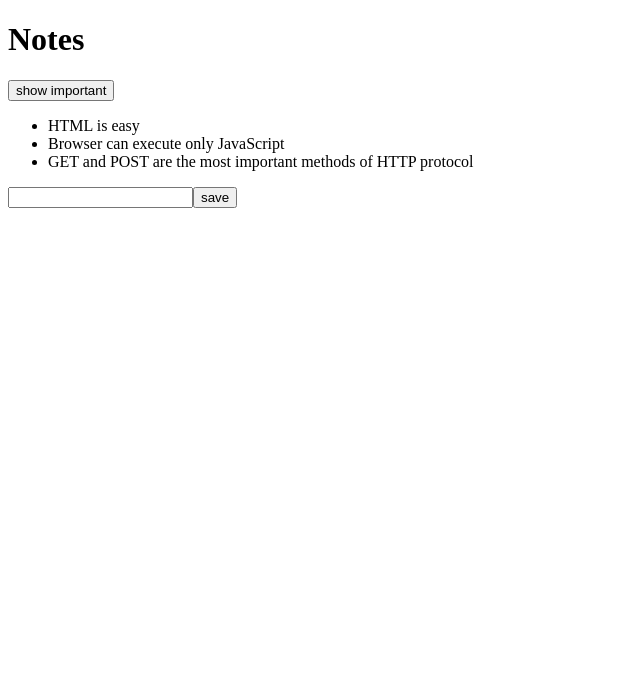
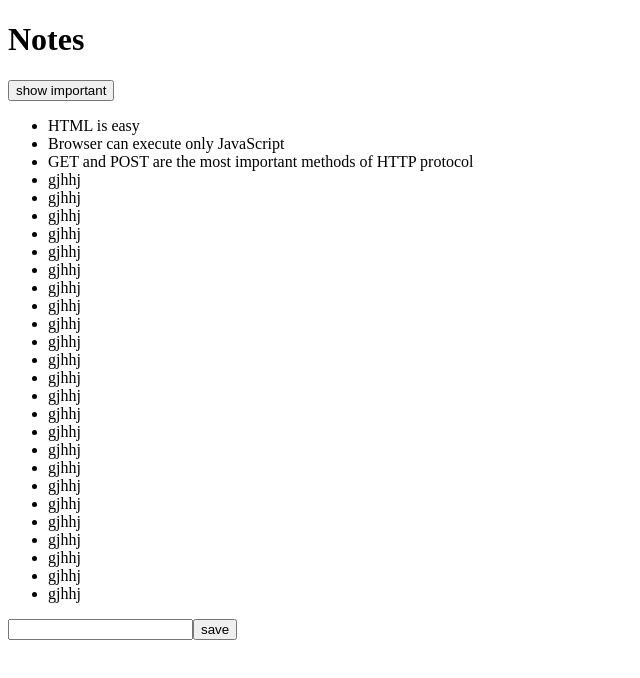
Before and after one commit to MatiCh2008/part2, a React (Vite) app in the folder part2/: page / in a window 1280 px wide. Shown: the top 678 px of the page, without its empty margins (0-640 px from the left). Built offline with nearby package versions, Linux system fonts and the light colour scheme; data requests are answered from the project's data file.

Commit message:
początek

```diff
--- a/part2/db.json
+++ b/part2/db.json
@@ -14,6 +14,126 @@
       "id": "3",
       "content": "GET and POST are the most important methods of HTTP protocol",
       "important": true
+    },
+    {
+      "content": "gjhhj",
+      "important": false,
+      "id": "dIXF9E8"
+    },
+    {
+      "content": "gjhhj",
+      "important": false,
+      "id": "5c3h4-5"
+    },
+    {
+      "content": "gjhhj",
+      "important": false,
+      "id": "UjjjpY2"
+    },
+    {
+      "content": "gjhhj",
+      "important": true,
+      "id": "PQVbA56"
+    },
+    {
+      "content": "gjhhj",
+      "important": true,
+      "id": "S002SzB"
+    },
+    {
+      "content": "gjhhj",
+      "important": false,
+      "id": "96R5V7X"
+    },
+    {
+      "content": "gjhhj",
+      "important": true,
+      "id": "p1nOn61"
+    },
+    {
+      "content": "gjhhj",
+      "important": true,
+      "id": "KeeWnHF"
+    },
+    {
+      "content": "gjhhj",
+      "important": true,
+      "id": "51iJNG5"
+    },
+    {
+      "content": "gjhhj",
+      "important": false,
+      "id": "Op9O22b"
+    },
+    {
+      "content": "gjhhj",
+      "important": true,
+      "id": "b3hchzI"
+    },
+    {
+      "content": "gjhhj",
+      "important": false,
+      "id": "lsnf_T9"
+    },
+    {
+      "content": "gjhhj",
+      "important": true,
+      "id": "f89gUOW"
+    },
+    {
+      "content": "gjhhj",
+      "important": true,
+      "id": "8zMAK_j"
+    },
+    {
+      "content": "gjhhj",
+      "important": false,
+      "id": "SnDNryR"
+    },
+    {
+      "content": "gjhhj",
+      "important": true,
+      "id": "G_Ardgu"
+    },
+    {
+      "content": "gjhhj",
+      "important": true,
+      "id": "3JNlyNq"
+    },
+    {
+      "content": "gjhhj",
+      "important": true,
+      "id": "CjBeQLO"
+    },
+    {
+      "content": "gjhhj",
+      "important": true,
+      "id": "79IHuBA"
+    },
+    {
+      "content": "gjhhj",
+      "important": true,
+      "id": "-9scXbh"
+    },
+    {
+      "content": "gjhhj",
+      "important": true,
+      "id": "wmd6tqh"
+    },
+    {
+      "content": "gjhhj",
+      "important": false,
+      "id": "oCTlTWX"
+    },
+    {
+      "content": "gjhhj",
+      "important": false,
+      "id": "SMtez8i"
+    },
+    {
+      "content": "gjhhj",
+      "important": false,
+      "id": "KeMgnPp"
     }
   ]
 }
--- a/part2/src/App.jsx
+++ b/part2/src/App.jsx
@@ -18,18 +18,20 @@ const App = () => {
   }, [])
   console.log('render', notes.length, 'notes')
 
-  const addNote = (event) => {
+  const addNote = event => {
     event.preventDefault()
     const noteObject = {
       content: newNote,
-      important: Math.random() > 0.5,
-      id: String(notes.length + 1),
+      important: Math.random() < 0.5,
     }
 
-    setNotes(notes.concat(noteObject))
-    setNewNote('')
+
+    axios
+      .post('http://localhost:3001/notes', noteObject)
+      .then(response => {
+        console.log(response)
+      })
   }
-
   const handleNoteChange = (event) => {
     setNewNote(event.target.value)
   }
```
Lines whose indentation alone changed are shown as unchanged.
